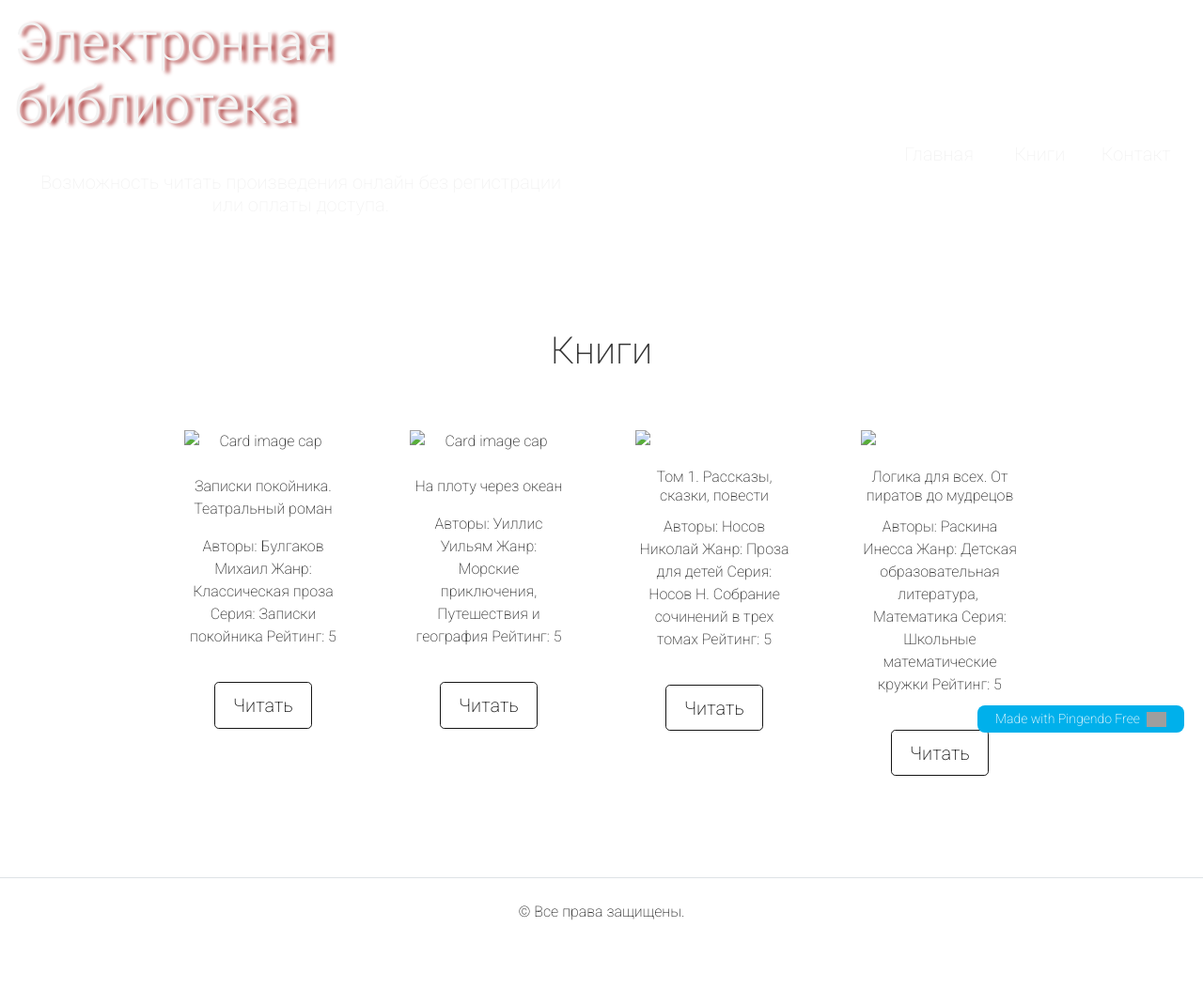
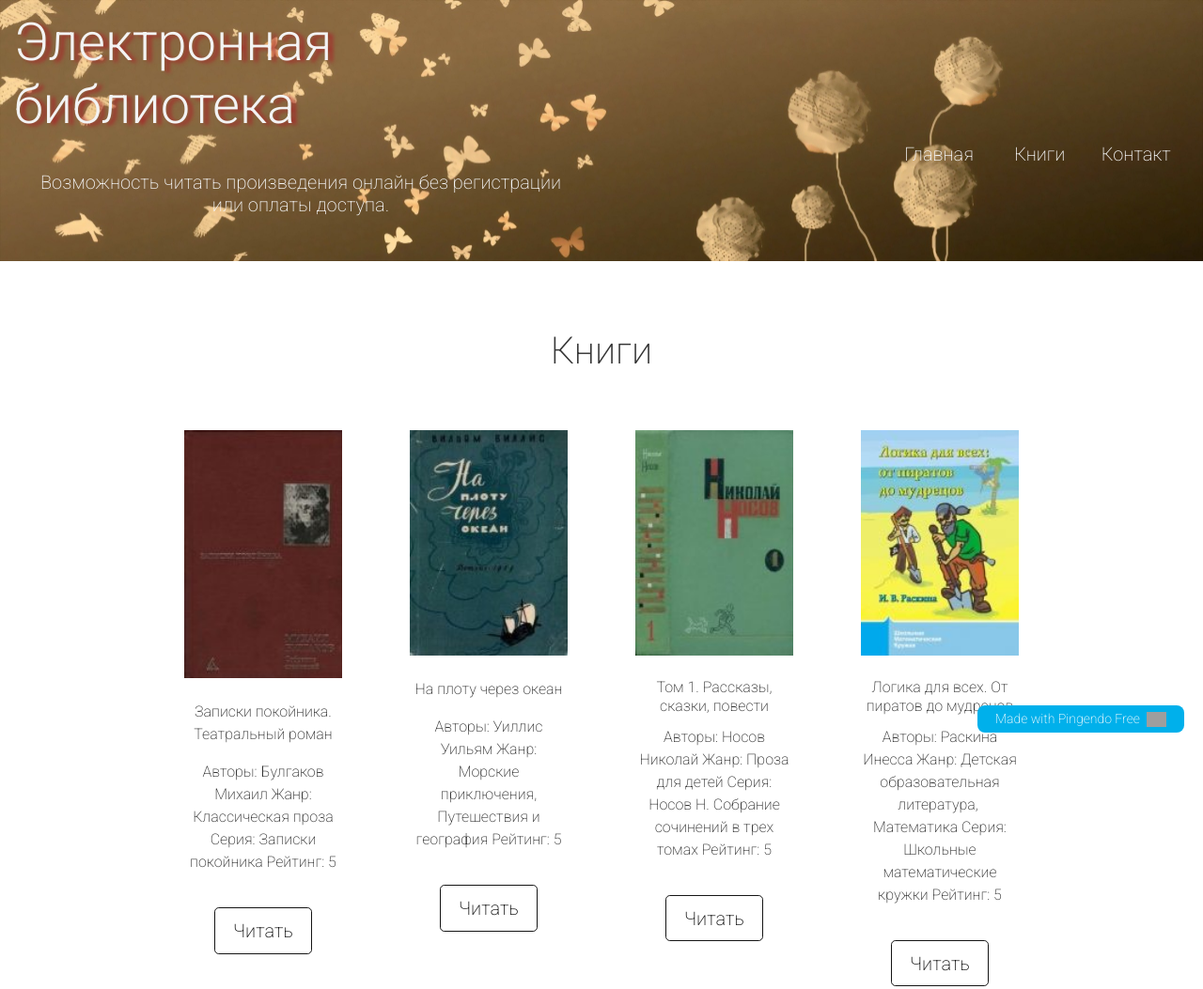
Before and after one commit to SlavaAlex/SlavaAlex.github.io, a plain HTML site: page books.html in a window 1280 px wide. Shown: the top 1053 px of the page at 94% size. Before the commit the page ends 1007 px from the top, so only its background shows below. Drawn offline with nearby package versions, Linux system fonts and the light colour scheme; some packages are replaced by stand-ins of ours; grey boxes are pictures that could not be loaded; a script that the page names is missing.

Commit message:
Update books.html

```diff
--- a/books.html
+++ b/books.html
@@ -21,7 +21,7 @@
 <body class="text-center">
   <!-- Navbar -->
   <!-- Cover -->
-  <div class="d-flex align-items-center py-2" style="	background-image: url(image/books-head.jpg);	background-position: left top;	background-size: 100%;	background-repeat: repeat;">
+  <div class="d-flex align-items-center py-2" style="	background-image: url(books-head.jpg);	background-position: left top;	background-size: 100%;	background-repeat: repeat;">
     <div class="container">
       <div class="row">
         <div class="col-md-12">
@@ -53,19 +53,19 @@
         </div>
       </div>
       <div class="row">
-        <div class="col-6 col-lg-3 p-4" style=""> <img class="img-fluid d-block mb-3 mx-auto" src="image/s_cover.jpg" width="200" alt="Card image cap">
+        <div class="col-6 col-lg-3 p-4" style=""> <img class="img-fluid d-block mb-3 mx-auto" src="s_cover.jpg" width="200" alt="Card image cap">
           <p contenteditable="true">Записки покойника. Театральный роман</p>
           <p class="mb-0">Авторы: Булгаков Михаил Жанр: Классическая проза Серия: Записки покойника Рейтинг: 5 </p><a class="btn mt-4 btn-lg btn-outline-dark border border-dark" href="#" style="">Читать</a>
         </div>
-        <div class="col-6 col-lg-3 p-4"> <img class="img-fluid d-block mb-3 mx-auto" src="image/s_cover (2).jpg" width="200" alt="Card image cap">
+        <div class="col-6 col-lg-3 p-4"> <img class="img-fluid d-block mb-3 mx-auto" src="s_cover (2).jpg" width="200" alt="Card image cap">
           <p>На плоту через океан</p>
           <p class="mb-0">Авторы: Уиллис Уильям Жанр: Морские приключения, Путешествия и география Рейтинг: 5 </p><a class="btn mt-4 btn-lg btn-outline-dark border border-dark" href="#">Читать</a>
         </div>
-        <div class="col-6 col-lg-3 p-4"> <img class="img-fluid d-block mb-3 mx-auto" src="image/s_cover (1).jpg" width="200">
+        <div class="col-6 col-lg-3 p-4"> <img class="img-fluid d-block mb-3 mx-auto" src="s_cover (1).jpg" width="200">
           <h6 contenteditable="true">Том 1. Рассказы, сказки, повести</h6>
           <p class="mb-0"> Авторы: Носов Николай Жанр: Проза для детей Серия: Носов Н. Собрание сочинений в трех томах Рейтинг: 5</p><a class="btn mt-4 btn-lg btn-outline-dark border border-dark" href="#">Читать</a>
         </div>
-        <div class="col-6 col-lg-3 p-4"> <img class="img-fluid d-block mb-3 mx-auto" src="image/s_cover (3).jpg" width="200">
+        <div class="col-6 col-lg-3 p-4"> <img class="img-fluid d-block mb-3 mx-auto" src="s_cover (3).jpg" width="200">
           <h6 contenteditable="true">Логика для всех. От пиратов до мудрецов</h6>
           <p class="mb-0">Авторы: Раскина Инесса Жанр: Детская образовательная литература,&nbsp; Математика Серия: Школьные математические кружки Рейтинг: 5 </p><a class="btn mt-4 btn-lg btn-outline-dark border border-dark" href="#">Читать</a>
         </div>
```
